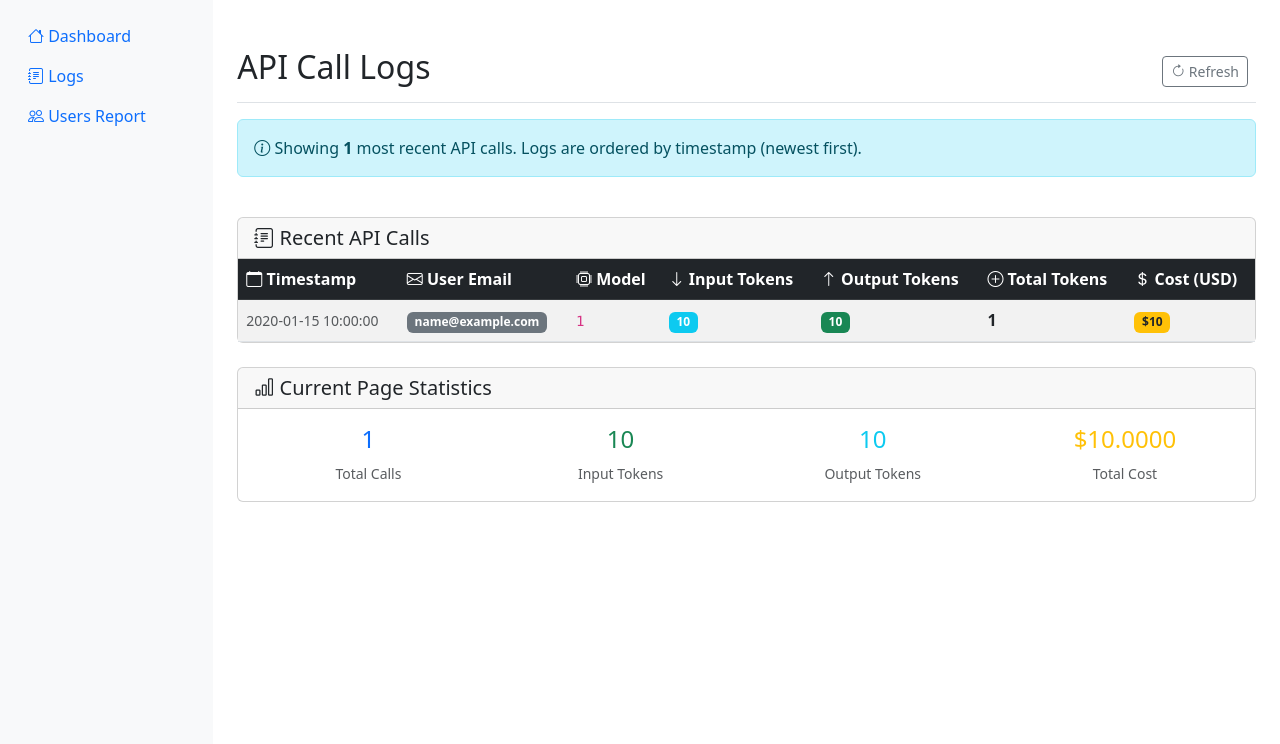
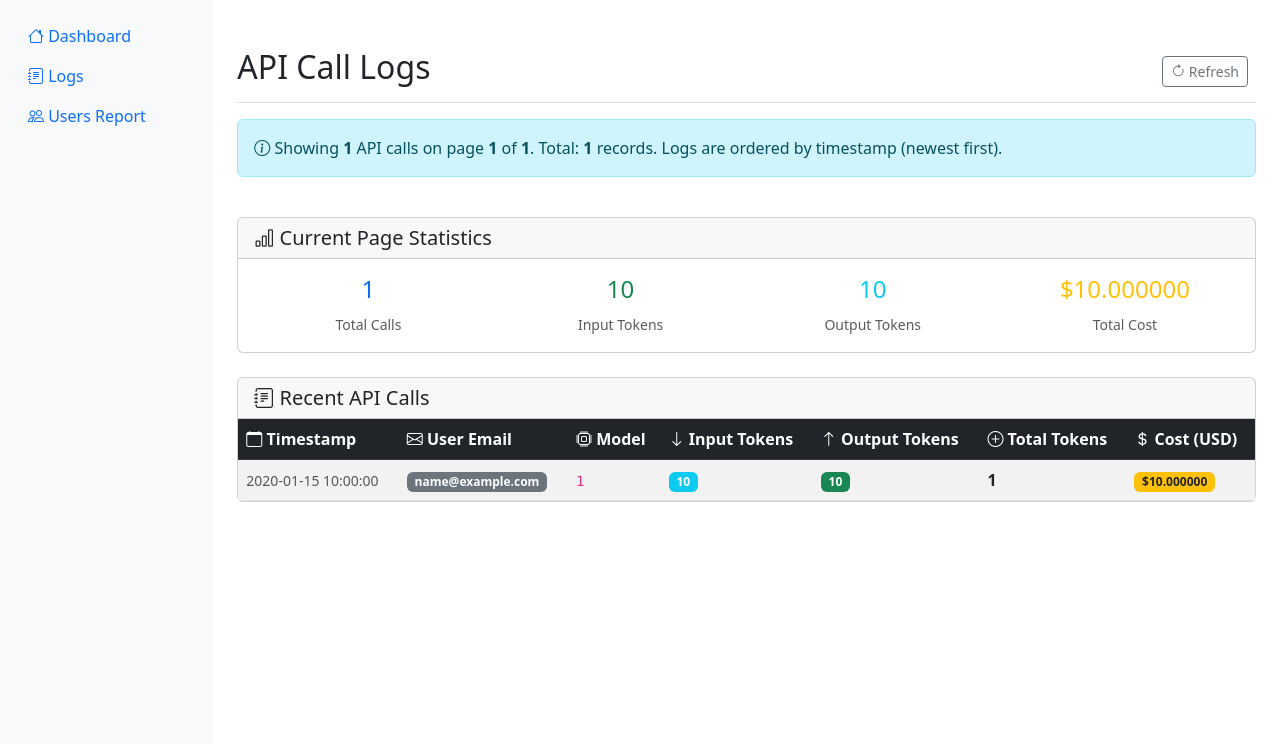
Before and after one commit to happyZYM/ACMChat-Dashboard, a FastAPI app: template templates/logs.html in a window 1280 px wide. Shown: the part 56-800 px from the top of the page. Run offline with FastAPI, Linux system fonts and the light colour scheme; the template is opened without the code that fills it: most values are stand-ins (such as "Sample title", 1, 10 or a date in 2020).

Commit message:
optmize UI

```diff
--- a/main.py
+++ b/main.py
@@ -137,18 +137,25 @@ async def get_24h_stats():
         return {
             "total_chats": total_chats,
             "total_tokens": total_tokens,
-            "total_cost": round(total_cost, 4)
+            "total_cost": round(total_cost, 6)
         }
 
-async def get_recent_logs(limit: int = 100):
-    """Get recent API call logs"""
+async def get_recent_logs(page: int = 1, page_size: int = 100):
+    """Get recent API call logs with pagination"""
+    offset = (page - 1) * page_size
+
     async with aiosqlite.connect(database_path) as db:
+        # Get total count for pagination
+        cursor = await db.execute("SELECT COUNT(*) FROM api_calls")
+        total_count = (await cursor.fetchone())[0]
+
+        # Get paginated results
         cursor = await db.execute("""
             SELECT timestamp, model_id, user_email, input_tokens, output_tokens, cost_usd
             FROM api_calls
             ORDER BY timestamp DESC
-            LIMIT ?
-        """, (limit,))
+            LIMIT ? OFFSET ?
+        """, (page_size, offset))
 
         logs = []
         async for row in cursor:
@@ -160,10 +167,22 @@ async def get_recent_logs(limit: int = 100):
                 "input_tokens": row[3],
                 "output_tokens": row[4],
                 "total_tokens": row[3] + row[4],
-                "cost_usd": round(row[5], 4)
+                "cost_usd": round(row[5], 6)
             })
 
-        return logs
+        total_pages = (total_count + page_size - 1) // page_size  # Ceiling division
+
+        return {
+            "logs": logs,
+            "pagination": {
+                "current_page": page,
+                "total_pages": total_pages,
+                "total_count": total_count,
+                "page_size": page_size,
+                "has_prev": page > 1,
+                "has_next": page < total_pages
+            }
+        }
 
 async def get_users_report():
     """Get user consumption statistics"""
@@ -189,7 +208,7 @@ async def get_users_report():
                 "total_input_tokens": row[2],
                 "total_output_tokens": row[3],
                 "total_tokens": row[4],
-                "total_cost": round(row[5], 4)
+                "total_cost": round(row[5], 6)
             })
 
         return users
@@ -227,12 +246,16 @@ async def dashboard(request: Request, _: str = Depends(verify_admin_basic_auth))
     })
 
 @app.get("/dashboard/logs", response_class=HTMLResponse)
-async def dashboard_logs(request: Request, _: str = Depends(verify_admin_basic_auth)):
+async def dashboard_logs(request: Request, page: int = 1, _: str = Depends(verify_admin_basic_auth)):
     """Dashboard logs page"""
-    logs = await get_recent_logs(200)  # Get more logs for the logs page
+    if page < 1:
+        page = 1
+
+    result = await get_recent_logs(page=page, page_size=100)
     return templates.TemplateResponse("logs.html", {
         "request": request,
-        "logs": logs
+        "logs": result["logs"],
+        "pagination": result["pagination"]
     })
 
 @app.get("/dashboard/users_report", response_class=HTMLResponse)
--- a/templates/dashboard.html
+++ b/templates/dashboard.html
@@ -62,7 +62,7 @@
                         <h5 class="card-title text-warning">
                             <i class="bi bi-currency-dollar"></i> Total Cost
                         </h5>
-                        <h2 class="card-text">${{ stats.total_cost }}</h2>
+                        <h2 class="card-text">${{ "%.6f"|format(stats.total_cost) }}</h2>
                         <small class="text-muted">Last 24 hours</small>
                     </div>
                     <div class="text-warning">
--- a/templates/logs.html
+++ b/templates/logs.html
@@ -20,8 +20,50 @@
     <div class="col-12">
         <div class="alert alert-info">
             <i class="bi bi-info-circle"></i>
-            Showing <strong>{{ logs|length }}</strong> most recent API calls.
+            Showing <strong>{{ logs|length }}</strong> API calls on page <strong>{{ pagination.current_page }}</strong> of <strong>{{ pagination.total_pages }}</strong>.
+            Total: <strong>{{ pagination.total_count }}</strong> records.
             Logs are ordered by timestamp (newest first).
+        </div>
+    </div>
+</div>
+
+<!-- Statistics Summary -->
+<div class="row mb-4">
+    <div class="col-12">
+        <div class="card">
+            <div class="card-header">
+                <h5 class="card-title mb-0">
+                    <i class="bi bi-bar-chart"></i> Current Page Statistics
+                </h5>
+            </div>
+            <div class="card-body">
+                <div class="row">
+                    <div class="col-md-3">
+                        <div class="text-center">
+                            <h4 class="text-primary">{{ logs|length }}</h4>
+                            <small class="text-muted">Total Calls</small>
+                        </div>
+                    </div>
+                    <div class="col-md-3">
+                        <div class="text-center">
+                            <h4 class="text-success">{{ "{:,}".format(logs|sum(attribute='input_tokens')) }}</h4>
+                            <small class="text-muted">Input Tokens</small>
+                        </div>
+                    </div>
+                    <div class="col-md-3">
+                        <div class="text-center">
+                            <h4 class="text-info">{{ "{:,}".format(logs|sum(attribute='output_tokens')) }}</h4>
+                            <small class="text-muted">Output Tokens</small>
+                        </div>
+                    </div>
+                    <div class="col-md-3">
+                        <div class="text-center">
+                            <h4 class="text-warning">${{ "%.6f"|format(logs|sum(attribute='cost_usd')) }}</h4>
+                            <small class="text-muted">Total Cost</small>
+                        </div>
+                    </div>
+                </div>
+            </div>
         </div>
     </div>
 </div>
@@ -34,8 +76,7 @@
         </h5>
     </div>
     <div class="card-body p-0">
-        <div class="table-responsive">
-            <table class="table table-striped table-hover mb-0">
+        <table class="table table-striped table-hover mb-0">
                 <thead class="table-dark">
                     <tr>
                         <th scope="col">
@@ -83,56 +124,89 @@
                             <strong>{{ "{:,}".format(log.total_tokens) }}</strong>
                         </td>
                         <td>
-                            <span class="badge bg-warning text-dark">${{ log.cost_usd }}</span>
+                            <span class="badge bg-warning text-dark">${{ "%.6f"|format(log.cost_usd) }}</span>
                         </td>
                     </tr>
                     {% endfor %}
                 </tbody>
             </table>
-        </div>
     </div>
 </div>
 
-<!-- Statistics Summary -->
-<div class="row mt-4">
+<!-- Pagination -->
+{% if pagination.total_pages > 1 %}
+<div class="row mb-4">
     <div class="col-12">
-        <div class="card">
-            <div class="card-header">
-                <h5 class="card-title mb-0">
-                    <i class="bi bi-bar-chart"></i> Current Page Statistics
-                </h5>
-            </div>
-            <div class="card-body">
-                <div class="row">
-                    <div class="col-md-3">
-                        <div class="text-center">
-                            <h4 class="text-primary">{{ logs|length }}</h4>
-                            <small class="text-muted">Total Calls</small>
-                        </div>
-                    </div>
-                    <div class="col-md-3">
-                        <div class="text-center">
-                            <h4 class="text-success">{{ "{:,}".format(logs|sum(attribute='input_tokens')) }}</h4>
-                            <small class="text-muted">Input Tokens</small>
-                        </div>
-                    </div>
-                    <div class="col-md-3">
-                        <div class="text-center">
-                            <h4 class="text-info">{{ "{:,}".format(logs|sum(attribute='output_tokens')) }}</h4>
-                            <small class="text-muted">Output Tokens</small>
-                        </div>
-                    </div>
-                    <div class="col-md-3">
-                        <div class="text-center">
-                            <h4 class="text-warning">${{ "%.4f"|format(logs|sum(attribute='cost_usd')) }}</h4>
-                            <small class="text-muted">Total Cost</small>
-                        </div>
-                    </div>
-                </div>
-            </div>
-        </div>
+        <nav aria-label="Logs pagination">
+            <ul class="pagination justify-content-center">
+                <!-- Previous button -->
+                <li class="page-item {{ 'disabled' if not pagination.has_prev }}">
+                    {% if pagination.has_prev %}
+                        <a class="page-link" href="?page={{ pagination.current_page - 1 }}">
+                            <i class="bi bi-chevron-left"></i> Previous
+                        </a>
+                    {% else %}
+                        <span class="page-link">
+                            <i class="bi bi-chevron-left"></i> Previous
+                        </span>
+                    {% endif %}
+                </li>
+
+                <!-- Page numbers -->
+                {% set start_page = [1, pagination.current_page - 2]|max %}
+                {% set end_page = [pagination.total_pages, pagination.current_page + 2]|min %}
+
+                {% if start_page > 1 %}
+                    <li class="page-item">
+                        <a class="page-link" href="?page=1">1</a>
+                    </li>
+                    {% if start_page > 2 %}
+                        <li class="page-item disabled">
+                            <span class="page-link">...</span>
+                        </li>
+                    {% endif %}
+                {% endif %}
+
+                {% for page_num in range(start_page, end_page + 1) %}
+                    <li class="page-item {{ 'active' if page_num == pagination.current_page }}">
+                        {% if page_num == pagination.current_page %}
+                            <span class="page-link">{{ page_num }}</span>
+                        {% else %}
+                            <a class="page-link" href="?page={{ page_num }}">{{ page_num }}</a>
+                        {% endif %}
+                    </li>
+                {% endfor %}
+
+                {% if end_page < pagination.total_pages %}
+                    {% if end_page < pagination.total_pages - 1 %}
+                        <li class="page-item disabled">
+                            <span class="page-link">...</span>
+                        </li>
+                    {% endif %}
+                    <li class="page-item">
+                        <a class="page-link" href="?page={{ pagination.total_pages }}">{{ pagination.total_pages }}</a>
+                    </li>
+                {% endif %}
+
+                <!-- Next button -->
+                <li class="page-item {{ 'disabled' if not pagination.has_next }}">
+                    {% if pagination.has_next %}
+                        <a class="page-link" href="?page={{ pagination.current_page + 1 }}">
+                            Next <i class="bi bi-chevron-right"></i>
+                        </a>
+                    {% else %}
+                        <span class="page-link">
+                            Next <i class="bi bi-chevron-right"></i>
+                        </span>
+                    {% endif %}
+                </li>
+            </ul>
+        </nav>
     </div>
 </div>
+{% endif %}
+
+
 
 {% else %}
 <!-- No Data -->
@@ -155,9 +229,7 @@
 
 {% block scripts %}
 <script>
-    // Auto-refresh every 30 seconds
-    setInterval(() => {
-        window.location.reload();
-    }, 30000);
+    // Note: Auto-refresh disabled for pagination functionality
+    // Users can manually refresh using the refresh button
 </script>
 {% endblock %}
```
Also changed, not shown: templates/users_report.html (+5 -7 lines).
